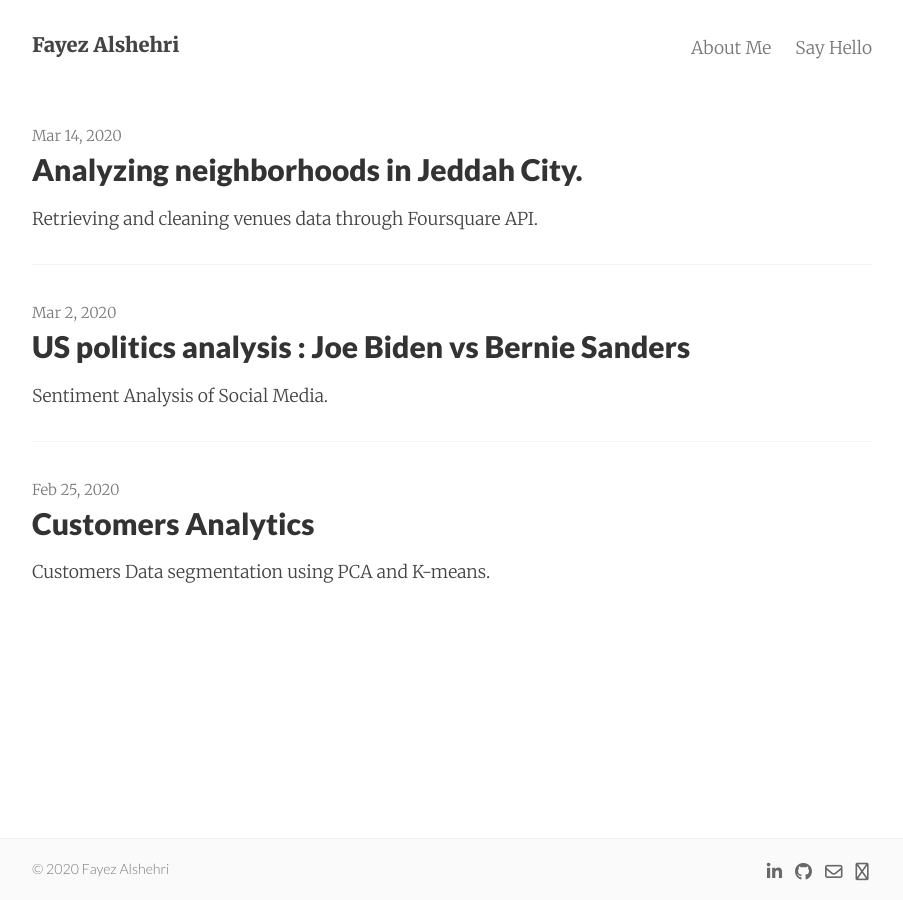
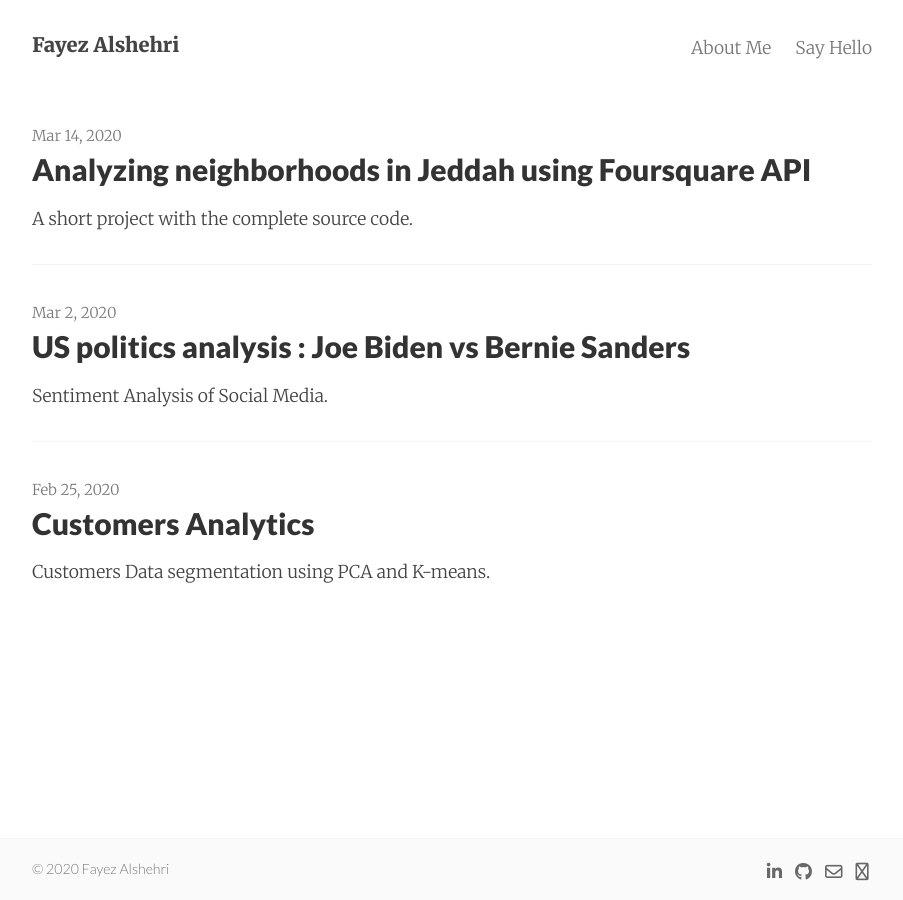
Before and after one commit to fayez-als/fayez-als.github.io, a Jekyll site: the page built from index.html, in a window 1280 px wide. Shown: the whole page, without its empty margins (188-1091 px from the left). Built offline with Jekyll 4.4.1, drawn with Linux system fonts in a browser that asks for light colours; nearby versions of some CDN libraries; the list of posts is cut into pages by our own code.

Commit message:
Update 2015-07-11-Foursquare.md

```diff
--- a/_posts/2015-07-11-Foursquare.md
+++ b/_posts/2015-07-11-Foursquare.md
@@ -1,8 +1,8 @@
 ---
 layout:     post
-title:      Analyzing neighborhoods in Jeddah City.
+title:      Analyzing neighborhoods in Jeddah using Foursquare API
 date:       2020-03-14
-summary:    Retrieving and cleaning venues data through Foursquare API.
+summary:    A short project with the complete source code.
 categories: jekyll pixyll
 ---
 
```
